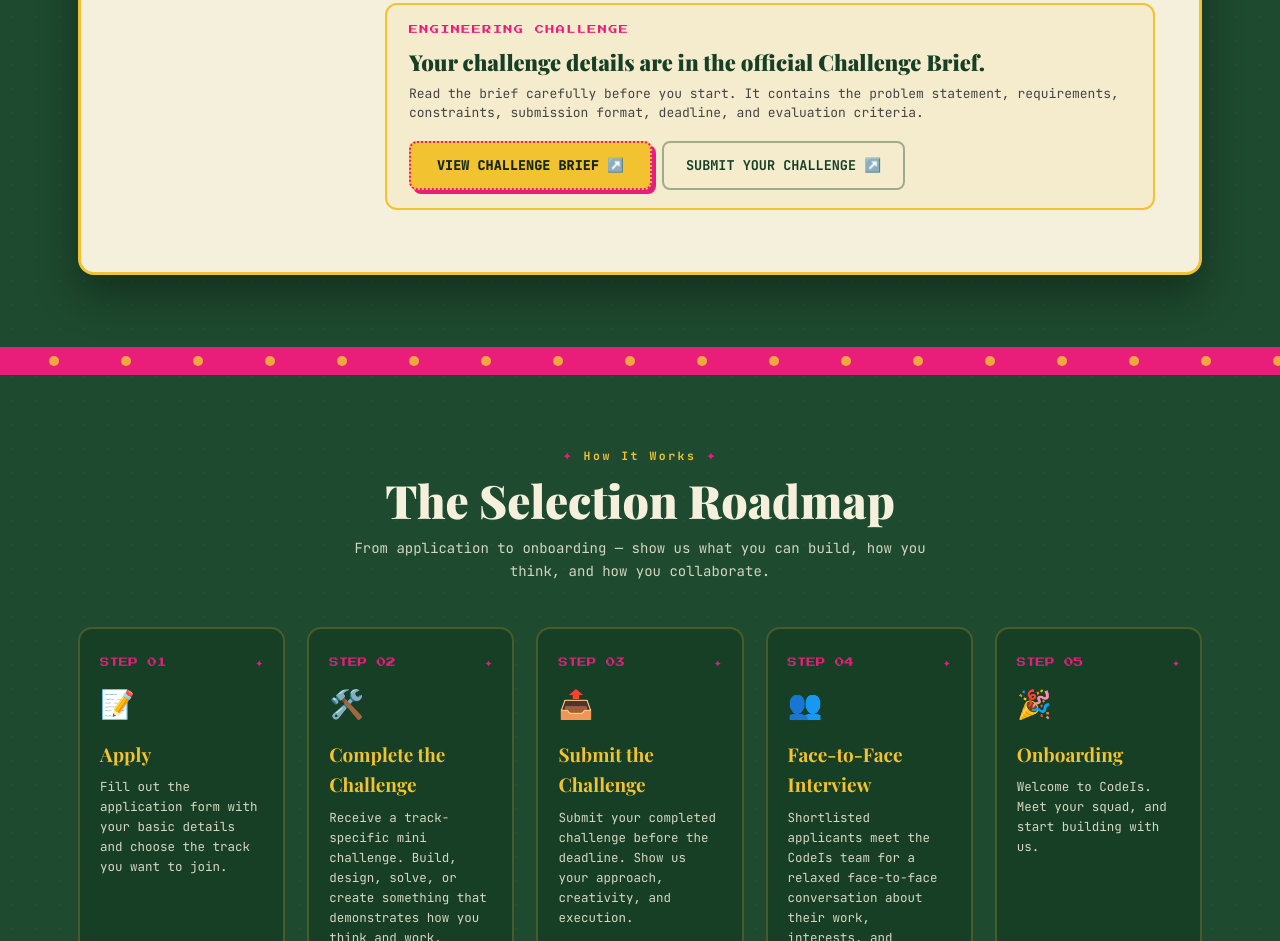
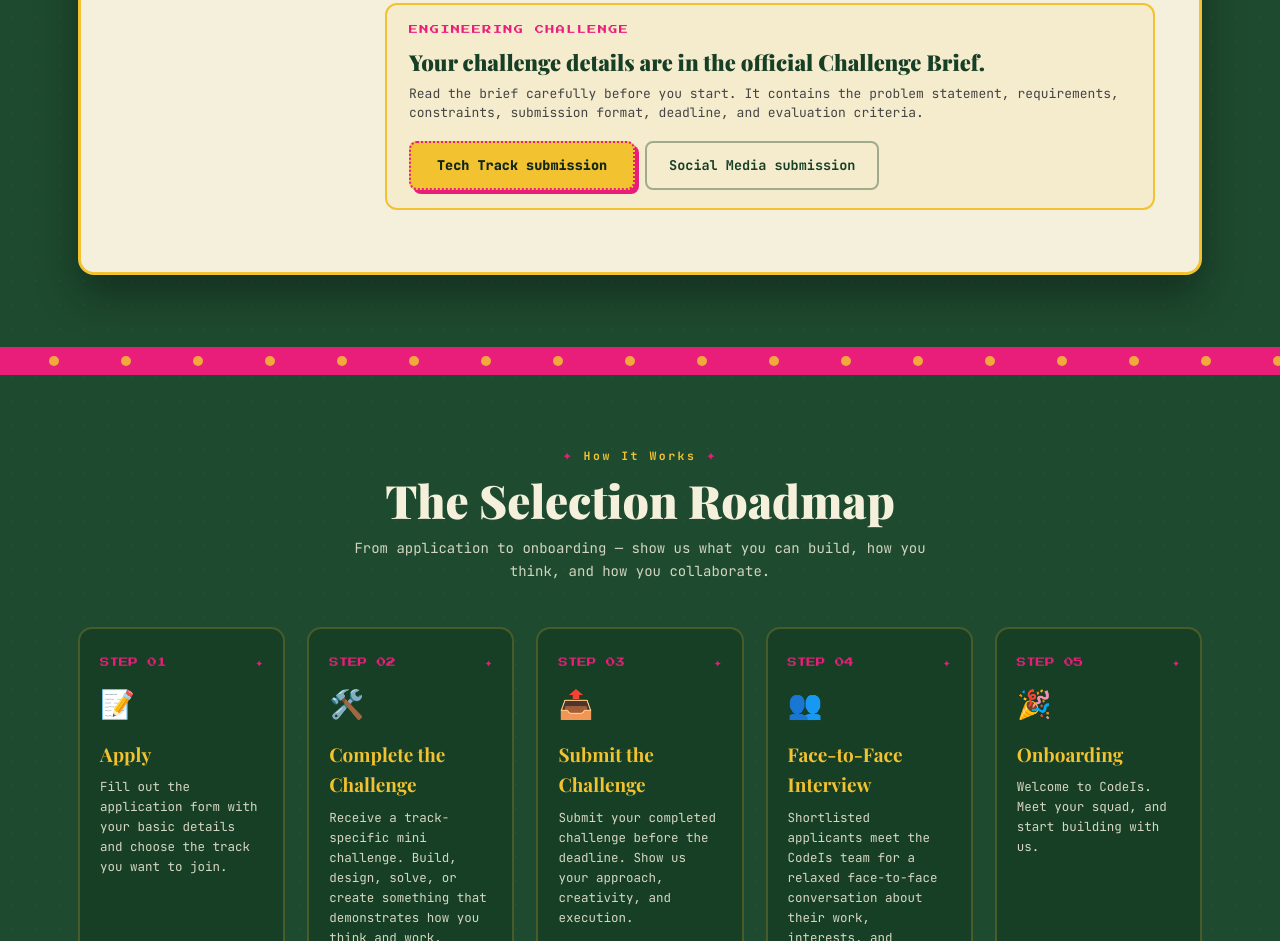
Before and after one commit to codeis23/CodeIs-Recruitment, a website: page index.html in a window 1280 px wide. Shown: the part 2251-3192 px from the top of the page. Drawn offline with nearby package versions, Linux system fonts and the light colour scheme; a web font is replaced by a local one.

Commit message:
Update challenge submission buttons to match Google form links

```diff
--- a/index.html
+++ b/index.html
@@ -253,10 +253,8 @@
               <div class="eng-challenge-desc">Read the brief carefully before you start. It contains the problem
                 statement, requirements, constraints, submission format, deadline, and evaluation criteria.</div>
               <div class="eng-challenge-actions">
-                <a href="./docs/AI_Build_Challenge_Brief.pdf" id="engBriefBtn" class="btn-primary" target="_blank"
-                  rel="noopener">VIEW CHALLENGE BRIEF ↗️</a>
-                <a href="#apply" id="engSubmitBtn" class="btn-secondary" target="_blank" rel="noopener">SUBMIT YOUR
-                  CHALLENGE ↗️</a>
+                <a href="https://docs.google.com/forms/d/e/1FAIpQLSeu4Yw5WJrv5cadVtFUPmngnFuNrVH8LVkjmL0FJZhovYgyug/viewform?usp=dialog" class="btn-primary" target="_blank" rel="noopener">Tech Track submission</a>
+                <a href="https://docs.google.com/forms/d/e/1FAIpQLSdFBo5Gr0g2PecGoY797lnGLXv_NeZTPAIx6huXLWELReNOjg/viewform?usp=publish-editor" class="btn-secondary" target="_blank" rel="noopener">Social Media submission</a>
               </div>
             </div>
 
```
